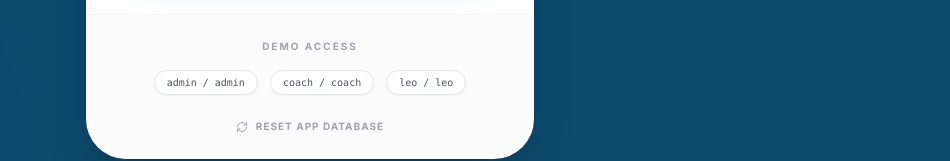
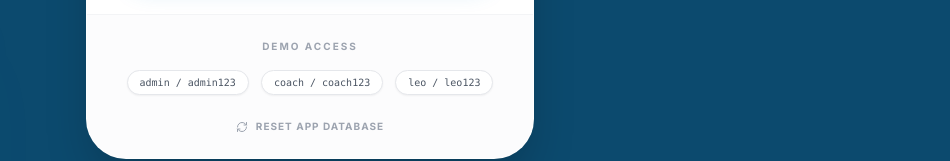
Before and after one commit to icarusathlete/icarusfootballschoolsapp, a React (Vite) app: page / in a window 1280 px wide. Shown: the part 682-843 px from the top of the page, without its empty margins (330-1280 px from the left). Built offline with nearby package versions, Linux system fonts and the light colour scheme; no server answers.

Commit message:
Update demo credentials in UI to satisfy 6-character requirement

```diff
--- a/components/Login.tsx
+++ b/components/Login.tsx
@@ -120,9 +120,9 @@ export const Login: React.FC<LoginProps> = ({ onLogin }) => {
                 <div className="bg-gray-50/50 p-6 flex flex-col items-center border-t border-gray-100">
                     <div className="text-[10px] font-bold text-gray-400 uppercase tracking-[0.2em] mb-4">Demo Access</div>
                     <div className="flex flex-wrap justify-center gap-3">
-                        <span className="px-3 py-1 bg-white border border-gray-200 rounded-full text-[10px] font-mono text-gray-600 shadow-sm">admin / admin</span>
-                        <span className="px-3 py-1 bg-white border border-gray-200 rounded-full text-[10px] font-mono text-gray-600 shadow-sm">coach / coach</span>
-                        <span className="px-3 py-1 bg-white border border-gray-200 rounded-full text-[10px] font-mono text-gray-600 shadow-sm">leo / leo</span>
+                        <span className="px-3 py-1 bg-white border border-gray-200 rounded-full text-[10px] font-mono text-gray-600 shadow-sm">admin / admin123</span>
+                        <span className="px-3 py-1 bg-white border border-gray-200 rounded-full text-[10px] font-mono text-gray-600 shadow-sm">coach / coach123</span>
+                        <span className="px-3 py-1 bg-white border border-gray-200 rounded-full text-[10px] font-mono text-gray-600 shadow-sm">leo / leo123</span>
                     </div>
 
                     <button
```
